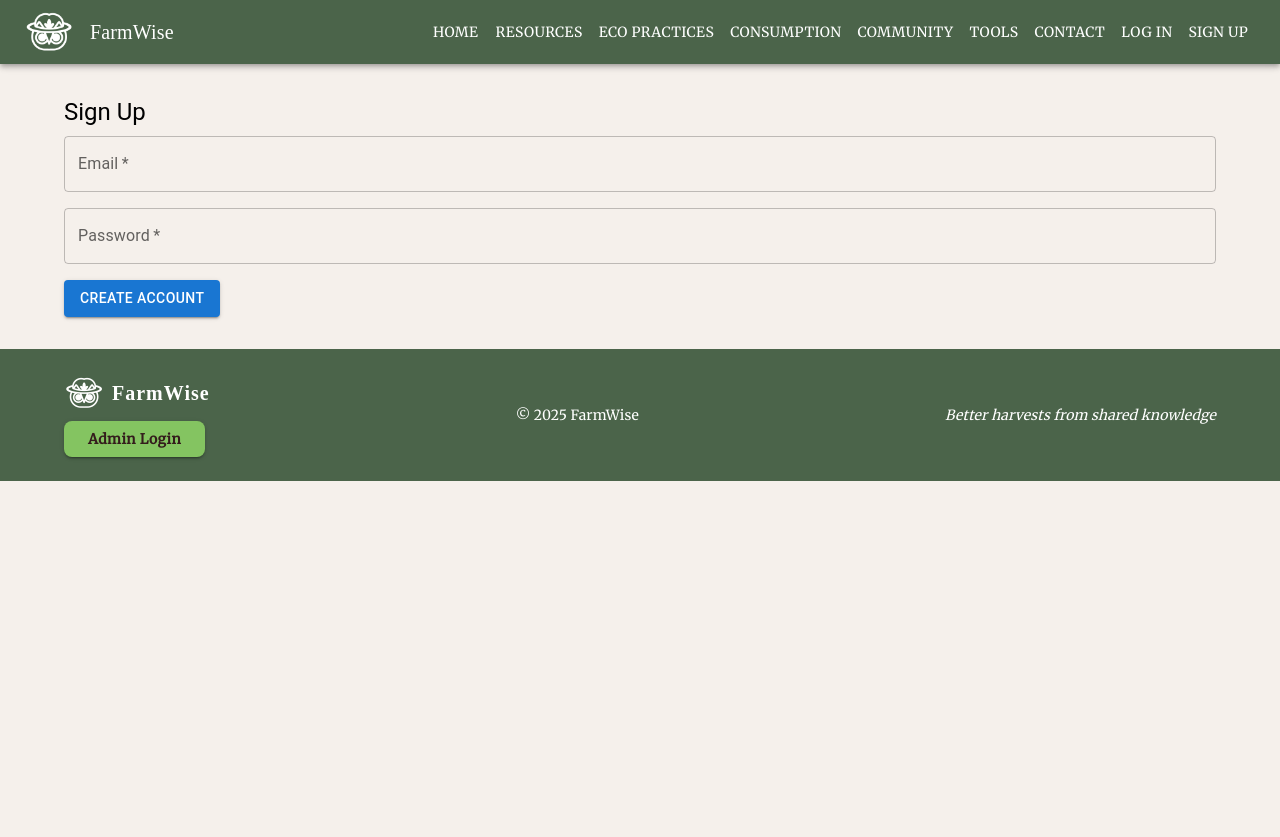
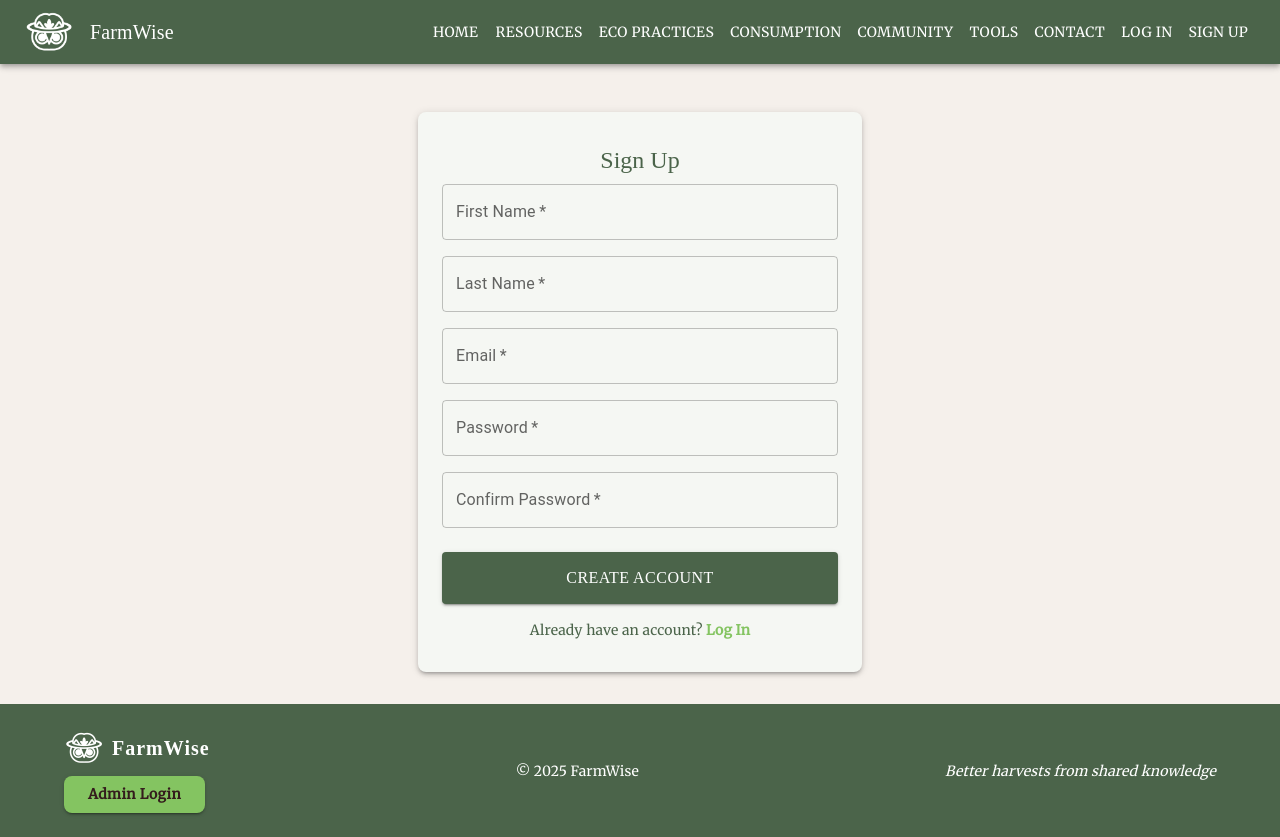
Before and after one commit to nsoadorable/FarmWise, a React (Create React App) app in the folder farmwise/: page /signup in a window 1280 px wide. Before the commit the page ends 800 px from the top, so only its background shows below. Built offline with nearby package versions, Linux system fonts and the light colour scheme.

Commit message:
SignupPage

```diff
--- a/farmwise/src/pages/SignupPage.js
+++ b/farmwise/src/pages/SignupPage.js
@@ -1,50 +1,185 @@
 import React, { useState } from 'react';
 import { Container, TextField, Button, Typography, Alert, Box } from '@mui/material';
+import { Link } from 'react-router-dom';
 import axios from 'axios';
 
 export default function SignupPage() {
-  const [form, setForm] = useState({ email: '', password: '' });
-  const [error, setError] = useState('');
+  const [form, setForm] = useState({
+    firstName: '',
+    lastName: '',
+    email: '',
+    password: '',
+    confirmPassword: ''
+  });
+  const [errors, setErrors] = useState({});
+  const [serverError, setServerError] = useState('');
   const [success, setSuccess] = useState(false);
 
-  const handleChange = e => setForm({ ...form, [e.target.name]: e.target.value });
+  const handleChange = e => {
+    setForm({ ...form, [e.target.name]: e.target.value });
+    setErrors({ ...errors, [e.target.name]: '' });
+    setServerError('');
+  };
+
+  const validate = () => {
+    const newErrors = {};
+    if (!form.firstName.trim()) newErrors.firstName = 'First name is required';
+    if (!form.lastName.trim()) newErrors.lastName = 'Last name is required';
+    const emailPattern = /^[^\s@]+@[^\s@]+\.[^\s@]+$/;
+    if (!form.email) newErrors.email = 'Email is required';
+    else if (!emailPattern.test(form.email)) newErrors.email = 'Enter a valid email';
+    if (!form.password) newErrors.password = 'Password is required';
+    else if (form.password.length < 6) newErrors.password = 'Password must be at least 6 characters';
+    if (!form.confirmPassword) newErrors.confirmPassword = 'Please confirm your password';
+    else if (form.password !== form.confirmPassword) newErrors.confirmPassword = 'Passwords do not match';
+    return newErrors;
+  };
 
   const handleSubmit = async e => {
     e.preventDefault();
-    setError('');
+    const newErrors = validate();
+    if (Object.keys(newErrors).length) {
+      setErrors(newErrors);
+      return;
+    }
     try {
-      await axios.post('http://localhost:5000/api/auth/signup', form);
+      await axios.post('http://localhost:5000/api/auth/signup', {
+        firstName: form.firstName,
+        lastName: form.lastName,
+        email: form.email,
+        password: form.password
+      });
       setSuccess(true);
     } catch (err) {
-      setError(err.response?.data?.error || 'Signup failed.');
+      setServerError(err.response?.data?.error || 'Signup failed.');
     }
   };
 
   if (success) {
     return (
-      <Container sx={{ mt: 4 }}>
-        <Alert severity="success">Account created! You can now log in.</Alert>
+      <Container sx={{ mt: 4, maxWidth: 400, backgroundColor: '#f5f7f3', p: 4, borderRadius: 2, boxShadow: 3 }}>
+        <Alert severity="success">Account created! You can now <Link to="/login">log in</Link>.</Alert>
       </Container>
     );
   }
 
   return (
-    <Container sx={{ mt: 4, maxWidth: 400 }}>
-      <Typography variant="h5" gutterBottom>Sign Up</Typography>
-      {error && <Alert severity="error" sx={{ mb: 2 }}>{error}</Alert>}
-      <Box component="form" onSubmit={handleSubmit}>
+    <Container
+      maxWidth="xs"
+      sx={{
+        mt: 6,
+        p: 4,
+        backgroundColor: '#f5f7f3',
+        borderRadius: 2,
+        boxShadow: 3,
+        fontFamily: "'Merriweather', serif"
+      }}
+    >
+      <Typography
+        variant="h5"
+        gutterBottom
+        sx={{ fontFamily: "'Sitka Semibold', serif", color: '#4b644a', textAlign: 'center' }}
+      >
+        Sign Up
+      </Typography>
+
+      {serverError && (
+        <Alert severity="error" sx={{ mb: 3, fontFamily: "'Merriweather', serif" }}>
+          {serverError}
+        </Alert>
+      )}
+
+      <Box component="form" onSubmit={handleSubmit} noValidate>
         <TextField
-          name="email" label="Email" type="email"
-          fullWidth value={form.email} onChange={handleChange}
-          required sx={{ mb: 2 }}
+          name="firstName"
+          label="First Name"
+          fullWidth
+          value={form.firstName}
+          onChange={handleChange}
+          required
+          error={!!errors.firstName}
+          helperText={errors.firstName}
+          sx={{ mb: 2 }}
+          inputProps={{ style: { fontFamily: "'Merriweather', serif" } }}
         />
         <TextField
-          name="password" label="Password" type="password"
-          fullWidth value={form.password} onChange={handleChange}
-          required sx={{ mb: 2 }}
+          name="lastName"
+          label="Last Name"
+          fullWidth
+          value={form.lastName}
+          onChange={handleChange}
+          required
+          error={!!errors.lastName}
+          helperText={errors.lastName}
+          sx={{ mb: 2 }}
+          inputProps={{ style: { fontFamily: "'Merriweather', serif" } }}
         />
-        <Button type="submit" variant="contained">Create Account</Button>
+        <TextField
+          name="email"
+          label="Email"
+          type="email"
+          fullWidth
+          value={form.email}
+          onChange={handleChange}
+          required
+          error={!!errors.email}
+          helperText={errors.email}
+          sx={{ mb: 2 }}
+          inputProps={{ style: { fontFamily: "'Merriweather', serif" } }}
+        />
+        <TextField
+          name="password"
+          label="Password"
+          type="password"
+          fullWidth
+          value={form.password}
+          onChange={handleChange}
+          required
+          error={!!errors.password}
+          helperText={errors.password}
+          sx={{ mb: 2 }}
+          inputProps={{ style: { fontFamily: "'Merriweather', serif" } }}
+        />
+        <TextField
+          name="confirmPassword"
+          label="Confirm Password"
+          type="password"
+          fullWidth
+          value={form.confirmPassword}
+          onChange={handleChange}
+          required
+          error={!!errors.confirmPassword}
+          helperText={errors.confirmPassword}
+          sx={{ mb: 3 }}
+          inputProps={{ style: { fontFamily: "'Merriweather', serif" } }}
+        />
+
+        <Button
+          type="submit"
+          variant="contained"
+          fullWidth
+          sx={{
+            bgcolor: '#4b644a',
+            fontFamily: "'Sitka Semibold', serif",
+            fontSize: '1rem',
+            '&:hover': { bgcolor: '#84c461' },
+            py: 1.5,
+          }}
+        >
+          Create Account
+        </Button>
       </Box>
+
+      <Typography
+        variant="body2"
+        align="center"
+        sx={{ mt: 2, color: '#4b644a', fontFamily: "'Merriweather', serif" }}
+      >
+        Already have an account?{' '}
+        <Link to="/login" style={{ color: '#84c461', fontWeight: 600, textDecoration: 'none' }}>
+          Log In
+        </Link>
+      </Typography>
     </Container>
   );
 }
```
